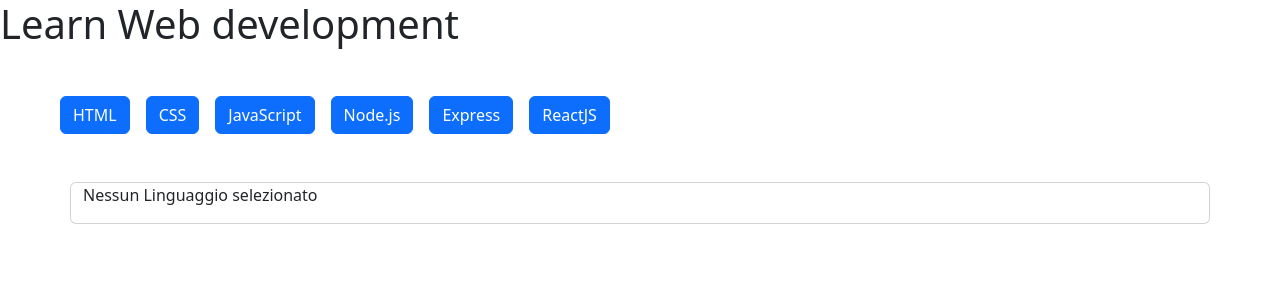
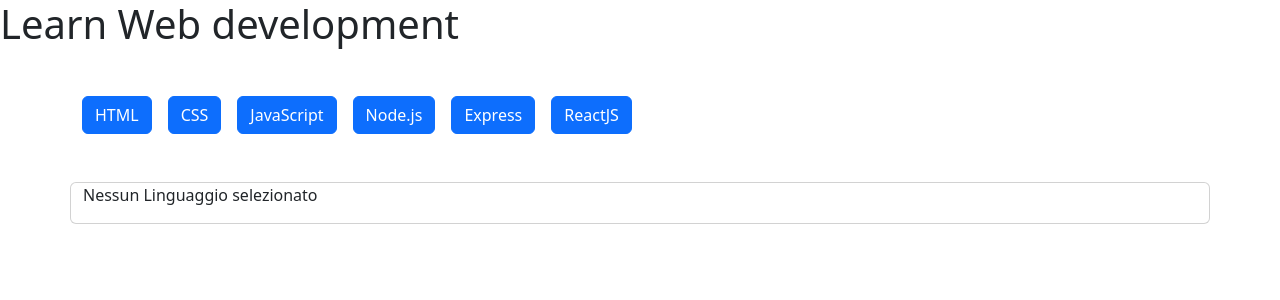
Before and after one commit to martinolanza03/react-use-state, a React (Vite) app: page / in a window 1280 px wide. Shown: the top 300 px of the page. Built offline with nearby package versions, Linux system fonts and the light colour scheme.

Commit message:
feat: add margin

```diff
--- a/src/components/AccordionList.jsx
+++ b/src/components/AccordionList.jsx
@@ -7,7 +7,7 @@
     const [active, setActive] = useState(null);
 
     return (<div >
-        <div className="container d-flex flex-row gap-3 m-5">
+        <div className="container d-flex flex-row gap-3 mb-5 mt-5">
             {languages.map(language => {
                 return <>
                     <AccordionItem key={language.id} title={language.title} actived={active === language.id} onToggle={() => setActive(active === language.id ? null : language.id)} />
```
